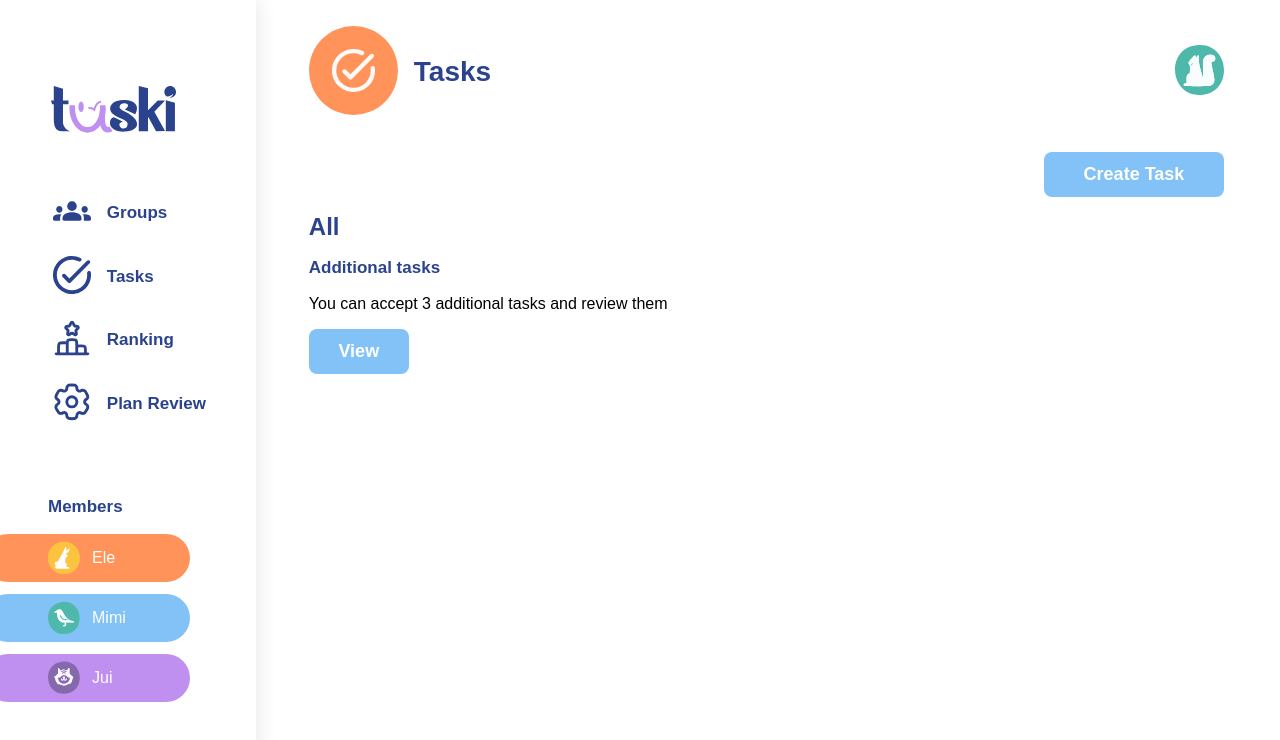
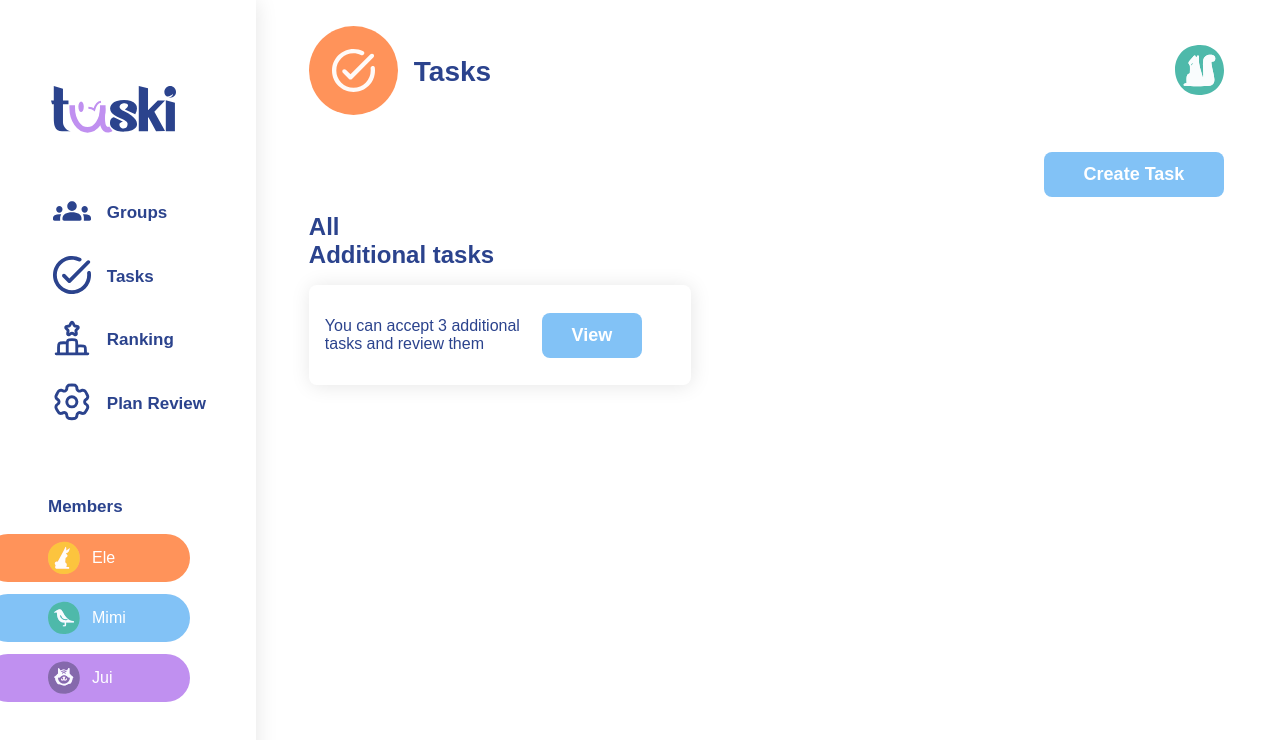
Before and after one commit to NikSala10/TaskiProject, a React (Vite) app: page /tasks in a window 1280 px wide. Shown: the top 740 px of the page. Built offline with nearby package versions, Linux system fonts and the light colour scheme.

Commit message:
style(tasks): adjust button layout and styles at additional info

```diff
--- a/src/pages/Tasks/Tasks.css
+++ b/src/pages/Tasks/Tasks.css
@@ -9,3 +9,28 @@
     margin: 0;
     color: #2B438D;
 }
+.tetxt{
+    display: flex;
+    gap: 22px;
+    align-items: center;
+    box-shadow: 1px 1px 20px 0px rgba(0, 0, 0, 0.1);
+    width: 350px;
+    padding: 1rem;
+    border-radius: 8px;
+}
+.tetxt p {
+    font-size: 16px;
+    font-weight: 400;
+    color: #2B438D;
+}
+.aditional-info h3{
+    font-size: 24px;
+    font-weight: 600;
+    margin: 0;
+    color: #2B438D;
+}
+.aditional-info {
+    display: flex;
+    flex-direction: column;
+    gap: 1rem;
+}
--- a/src/pages/Tasks/Tasks.tsx
+++ b/src/pages/Tasks/Tasks.tsx
@@ -14,7 +14,7 @@ const Tasks = () => {
       <div className="aditional-info">
         <h3>Additional tasks</h3>
         <div className="tetxt">
-          <p>You can accept 3 additional tasks and review them</p>
+          <p>You can accept 3 additional <br/>tasks and review them</p>
           <Button text="View" color="#82C2F6" width="100px" />
         </div>
       </div>
```
